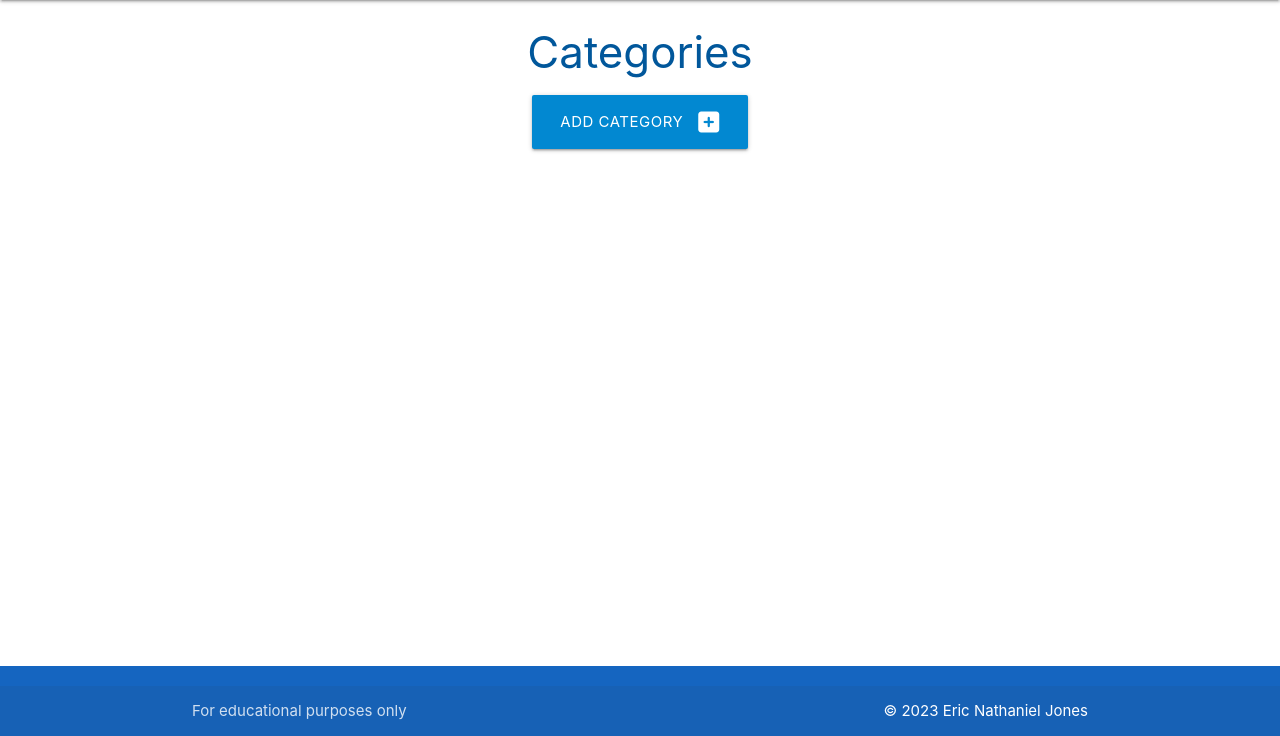
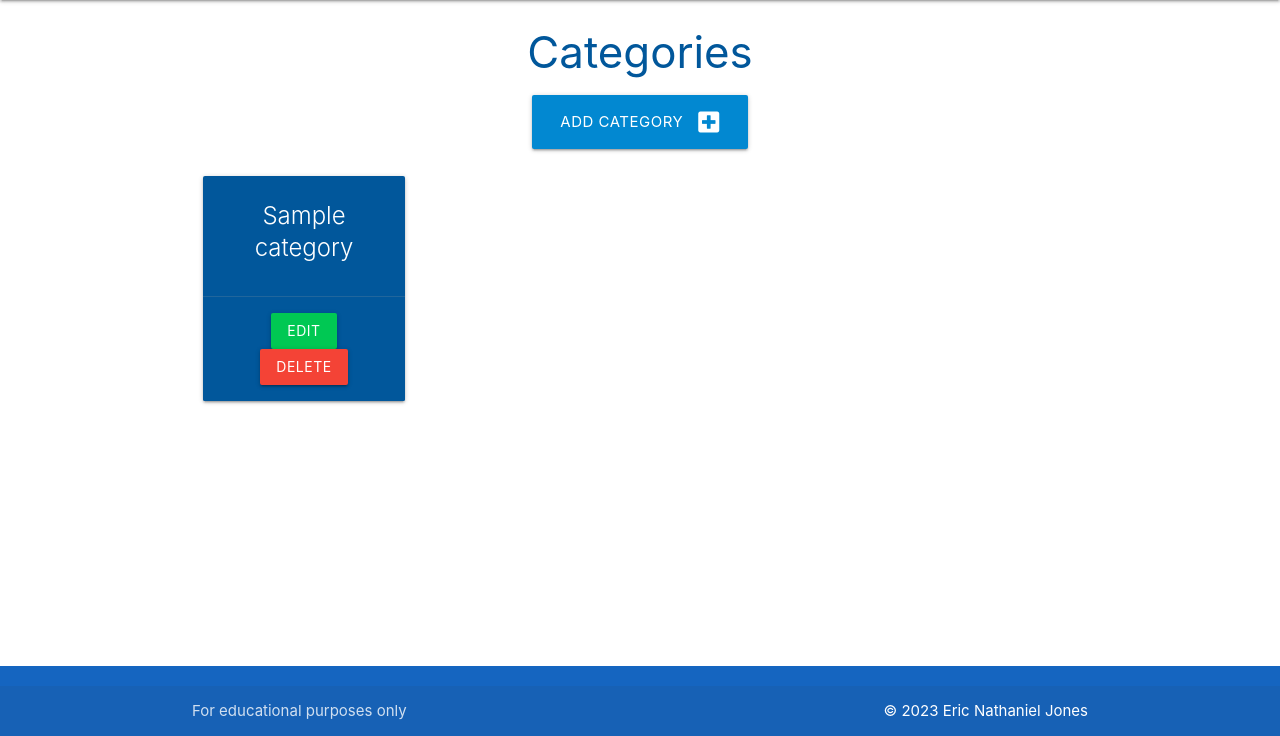
Before and after one commit to ericjonesdev/task-manager, a Flask app: page /categories in a window 1280 px wide. Shown: the part 64-800 px from the top of the page. Run offline with Flask 2, Linux system fonts and the light colour scheme; tables that the repository leaves empty hold one stand-in row (values such as "Sample post"); some libraries are stand-ins or nearby versions.

Commit message:
Add functionality to add multiple category names via base.hmtl and routs.py

```diff
--- a/taskmanager/routes.py
+++ b/taskmanager/routes.py
@@ -10,7 +10,8 @@ def home():
 
 @app.route("/categories")
 def categories():
-    return render_template("categories.html")
+    categories = list(Category.query.order_by(Category.category_name).all())
+    return render_template("categories.html", categories=categories)
 
 
 @app.route("/add_category", methods=["GET", "POST"])
--- a/taskmanager/templates/base.html
+++ b/taskmanager/templates/base.html
@@ -1,14 +1,19 @@
 <!DOCTYPE html>
 <html lang="en">
 <head>
+
     <meta charset="UTF-8">
     <meta http-equiv="X-UA-Compatible" content="IE=edge">
     <meta name="viewport" content="width=device-width, initial-scale=1.0">
-    <link rel="stylesheet" href="https://cdnjs.cloudflare.com/ajax/libs/font-awesome/6.3.0/css/all.min.css" integrity="sha512-SzlrxWUlpfuzQ+pcUCosxcglQRNAq/DZjVsC0lE40xsADsfeQoEypE+enwcOiGjk/bSuGGKHEyjSoQ1zVisanQ==" crossorigin="anonymous" referrerpolicy="no-referrer" />
-    <link rel="stylesheet" href="https://cdnjs.cloudflare.com/ajax/libs/materialize/1.0.0/css/materialize.min.css">
+    <link rel="stylesheet" href="https://cdnjs.cloudflare.com/ajax/libs/font-awesome/5.15.3/css/all.min.css"
+        integrity="sha512-iBBXm8fW90+nuLcSKlbmrPcLa0OT92xO1BIsZ+ywDWZCvqsWgccV3gFoRBv0z+8dLJgyAHIhR35VZc2oM/gI1w=="
+        crossorigin="anonymous" referrerpolicy="no-referrer">
+    <link rel="stylesheet" href="https://cdnjs.cloudflare.com/ajax/libs/materialize/1.0.0/css/materialize.min.css"
+        type="text/css">
     <link rel="stylesheet" href="{{ url_for('static', filename='css/style.css') }}" type="text/css">
     <title>Task Manager</title>
 </head>
+
 <body>
 
     <header>
@@ -25,7 +30,7 @@
             </div>
         </nav>
 
-          <!-- mobile sidenav-->
+        <!-- mobile sidenav -->
         <ul class="sidenav" id="mobile-demo">
             <li><a href="{{ url_for('home') }}">Home</a></li>
             <li><a href="">New Task</a></li>
@@ -33,7 +38,7 @@
         </ul>
     </header>
 
-    <main>
+    <main class="container">
         {% block content %}
         {% endblock %}
     </main>
@@ -42,14 +47,13 @@
         <div class="footer-copyright">
             <div class="container">
                 For educational purposes only
-          <a class="white-text text-lighten-4 right" href="https://ericjonesdev.github.io/eric-jones-software-developer/index.html">&copy; 2023 Eric Nathaniel Jones</a>
+                <a class="white-text right" href="https://ericjonesdev.github.io/eric-jones-software-developer/index.html" target="_blank">&copy; 2023 Eric Nathaniel Jones</a>
             </div>
         </div>
     </footer>
 
-
     <script src="https://cdnjs.cloudflare.com/ajax/libs/materialize/1.0.0/js/materialize.min.js"></script>
-    <script src="{{ url_for('static', filename='js/script.js')}}"></script>
+    <script src="{{ url_for('static', filename='js/script.js') }}"></script>
 
 </body>
 </html>
--- a/taskmanager/templates/categories.html
+++ b/taskmanager/templates/categories.html
@@ -11,4 +11,20 @@
     </div>
 </div>
 
+<div class="row">
+    {% for category in categories %}
+    <div class="col s12 m6 l3">
+        <div class="card light-blue darken-4 center-align">
+            <div class="card-content white-text">
+                <span class="card-title">{{ category.category_name }}</span>
+            </div>
+            <div class="card-action">
+                <a href="#" class="btn green accent-4">Edit</a>
+                <a href="#" class="btn red">Delete</a>
+            </div>
+        </div>
+    </div>
+    {% endfor %}
+</div>
+
 {% endblock %}
```
Lines whose indentation alone changed are shown as unchanged.
